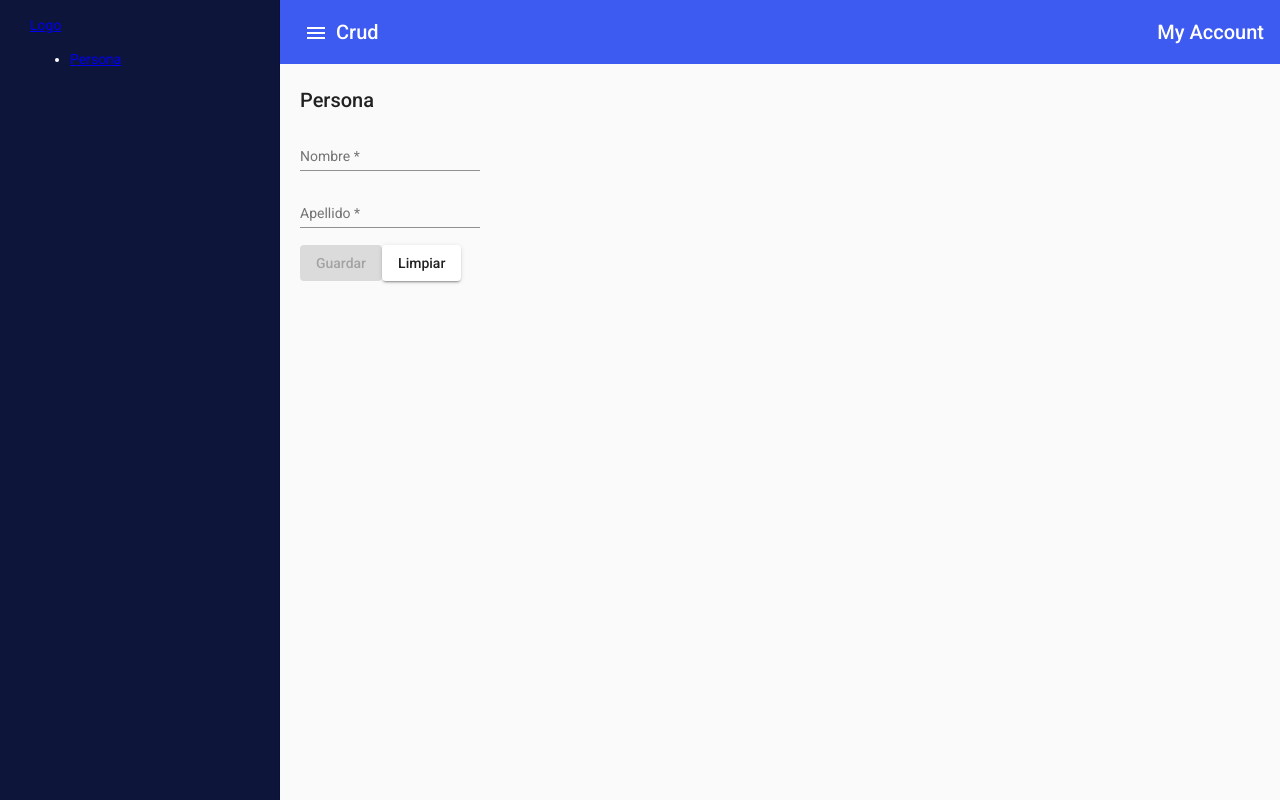
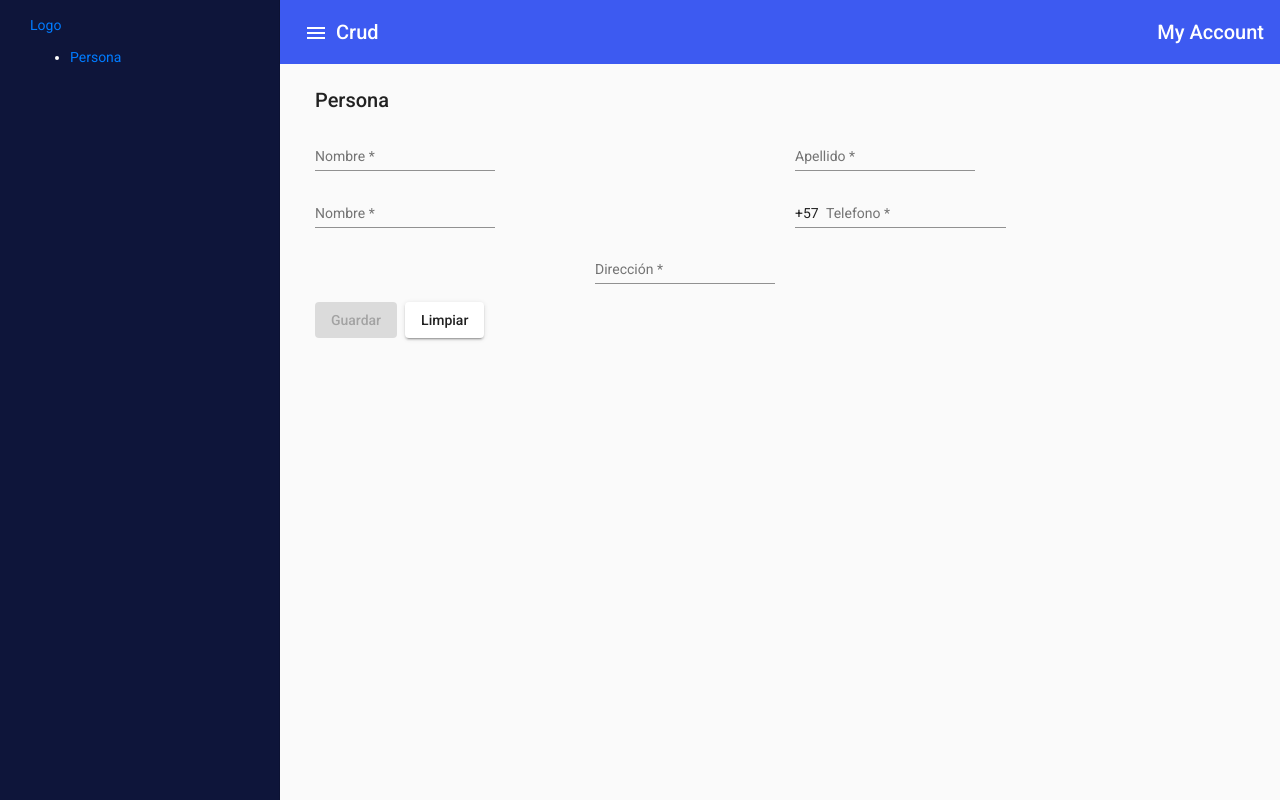
Before and after one commit to robertramosastudillo/crud-angular, an Angular app: page /personas in a window 1280 px wide. Built offline with nearby package versions, Linux system fonts and the light colour scheme.

Commit message:
Se empezo con la creacion del formulario e integracion con bootstrap

```diff
--- a/src/app/components/persona/persona.component.html
+++ b/src/app/components/persona/persona.component.html
@@ -9,7 +9,7 @@
     novalidate
   >
     <div class="row justify-content-around">
-      <div class="col-md-5">
+      <div class="col-md-6">
         <mat-form-field>
           <input
             matInput
@@ -21,7 +21,7 @@
           />
         </mat-form-field>
       </div>
-      <div class="col-md-5">
+      <div class="col-md-6">
         <mat-form-field>
           <input
             matInput
@@ -34,23 +34,62 @@
         </mat-form-field>
       </div>
     </div>
+    <div class="row justify-content-around">
+      <div class="col-md-6">
+        <mat-form-field>
+          <input
+            matInput
+            placeholder="Nombre"
+            [(ngModel)]="personaDto.fecha_nacimiento"
+            #fecha_nacimiento="ngModel"
+            name="fecha_nacimiento"
+            required
+          />
+        </mat-form-field>
+      </div>
+      <div class="col-md-6">
+        <mat-form-field>
+          <span matPrefix>+57 &nbsp;</span>
+          <input
+            matInput
+            type="tel"
+            placeholder="Telefono"
+            [(ngModel)]="personaDto.telefono"
+            #telefono="ngModel"
+            name="telefono"
+            required
+          />
+        </mat-form-field>
+      </div>
+    </div>
+
+    <div class="row justify-content-around">
+      <div class="col-md-5">
+        <mat-form-field>
+          <input
+            matInput
+            placeholder="Dirección"
+            [(ngModel)]="personaDto.direccion"
+            #direccion="ngModel"
+            name="direccion"
+            required
+          />
+        </mat-form-field>
+      </div>
+    </div>
 
     <!-- Inicio Botones-->
-    <div class="pull-right">
+    <div>
       <button
         mat-raised-button
         type="submit"
-        class="btn btn-warning btn-round mat-raised-button"
+        color="primary"
         [disabled]="!formulario.valid"
+        class="mr-2"
       >
         {{ modoEdicion ? "Actualizar" : "Guardar" }}
       </button>
-      <button
-        (click)="limpiar()"
-        type="button"
-        mat-raised-button
-        class="btn btn-warning btn-round mat-raised-button"
-      >
+      <button mat-raised-button color="basic" (click)="limpiar()" type="button">
         Limpiar
       </button>
     </div>
--- a/src/index.html
+++ b/src/index.html
@@ -1,13 +1,25 @@
-<!doctype html>
+<!DOCTYPE html>
 <html lang="en">
   <head>
-  <meta charset="utf-8">
+    <meta charset="utf-8" />
     <title>Crud</title>
-  <base href="/">
-  <meta name="viewport" content="width=device-width, initial-scale=1">
-  <link rel="icon" type="image/x-icon" href="favicon.ico">
-  <link href="https://fonts.googleapis.com/css?family=Roboto:300,400,500&display=swap" rel="stylesheet">
-  <link href="https://fonts.googleapis.com/icon?family=Material+Icons" rel="stylesheet">
+    <base href="/" />
+    <meta name="viewport" content="width=device-width, initial-scale=1" />
+    <link rel="icon" type="image/x-icon" href="favicon.ico" />
+    <link
+      href="https://fonts.googleapis.com/css?family=Roboto:300,400,500&display=swap"
+      rel="stylesheet"
+    />
+    <link
+      href="https://fonts.googleapis.com/icon?family=Material+Icons"
+      rel="stylesheet"
+    />
+    <link
+      rel="stylesheet"
+      href="https://cdn.jsdelivr.net/npm/bootstrap@4.5.3/dist/css/bootstrap.min.css"
+      integrity="sha384-TX8t27EcRE3e/ihU7zmQxVncDAy5uIKz4rEkgIXeMed4M0jlfIDPvg6uqKI2xXr2"
+      crossorigin="anonymous"
+    />
   </head>
   <body class="mat-typography">
     <app-root></app-root>
```
Lines whose indentation alone changed are shown as unchanged.
